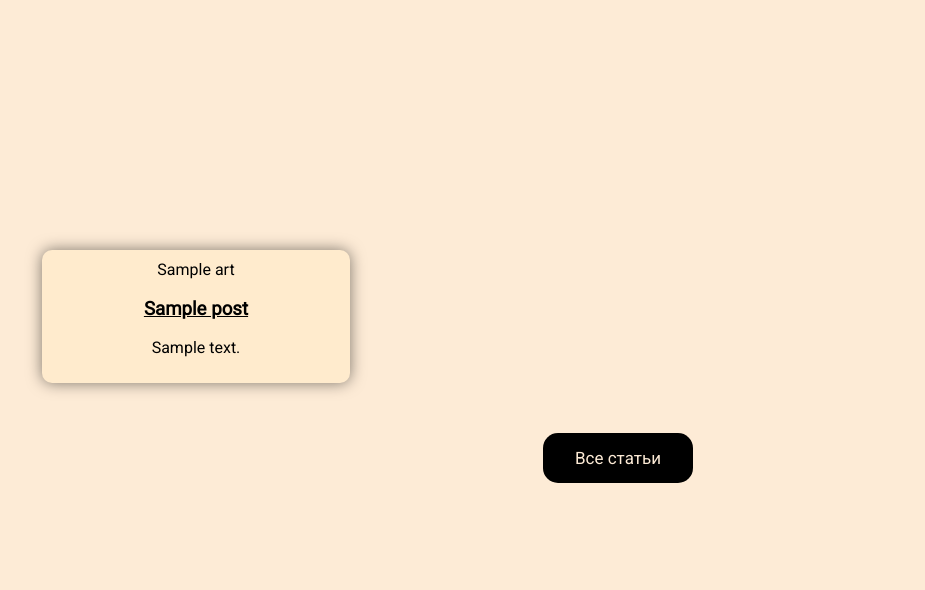
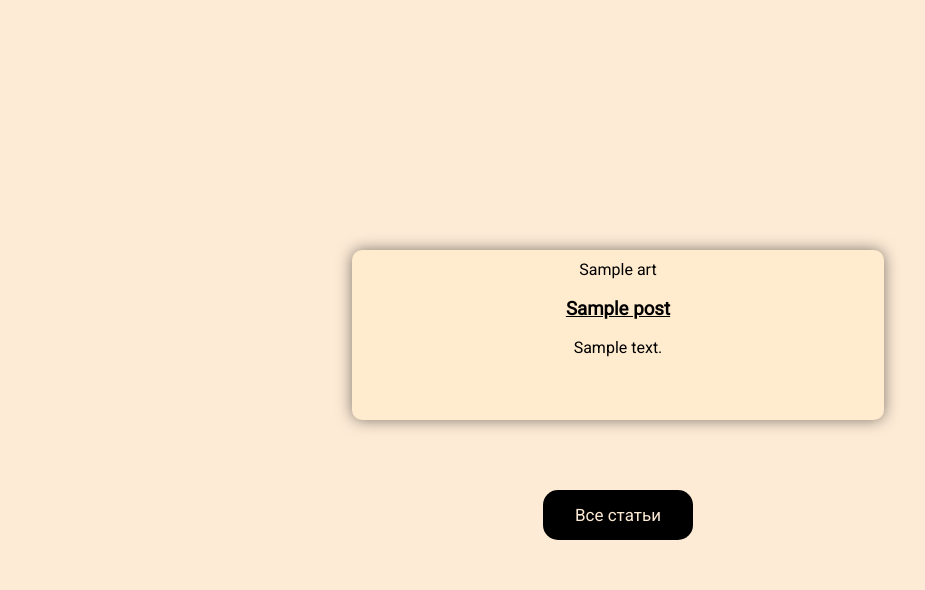
Before and after one commit to maksonsab/MySite, a Flask app: template templates/index.html in a window 1280 px wide. Shown: the part 614-1204 px from the top of the page, without its empty margins (22-947 px from the left). Before the commit the page ends 1097 px from the top, so only its background shows below. Run offline with Flask 2, Linux system fonts and the light colour scheme; the template is opened without the code that fills it: most values are stand-ins (such as "Sample title", 1, 10 or a date in 2020).

Commit message:
some changes

```diff
--- a/app.py
+++ b/app.py
@@ -7,8 +7,8 @@ from flask import Flask, request, render_template, redirect, session, url_for, m
 from werkzeug.wrappers import response
 
 
-from db_operations import db_operation
-import auth
+from database import db_operations
+from database import auth
 from forms import LoginForm, PostForm
 
 
@@ -21,7 +21,7 @@ app.config.update(
 
 
 def dbase(): #return database connection
-    return db_operation('database.db')
+    return db_operations.db_operation('database.db')
 
 def bad_cookie(where='login') -> response: #cleaning cookies
     response = make_response(redirect(url_for(where)), 302)
--- a/db_operations.py
+++ b/database/db_operations.py
@@ -4,7 +4,7 @@ import time
 
 
 from markdown import markdown
-import auth
+from database import auth
 
 class db_operation(object):
     '''Выполняет операции с базой данных'''
--- a/init_db.py
+++ b/database/init_db.py
@@ -1,8 +1,8 @@
 from time import sleep, time
 import sqlite3
-from auth import hash_password
+import auth
 
-connection = sqlite3.connect('database.db')
+connection = sqlite3.connect('../database.db')
 
 try:
     with open('schema.sql') as f:
@@ -20,7 +20,7 @@ cur.execute("INSERT INTO posts (title, post_description, content, creation_date)
 cur.execute('INSERT INTO posts (title, post_description, content, creation_date) VALUES (?,?,?,?)', ('Вторая статья', 'Тут я не думал над описанием', 'Над текстом тоже как-то не думал, но это не важно же, потому что тестовое всё!', int(time()) ))
 cur.execute('INSERT INTO posts (title, post_description, content, creation_date) VALUES (?,?,?,?)', ('Третья статья', 'Просто пишу буквы чтоб было описание!', 'Какой-то текст чтоб заполнить хоть что-то, но в целом есть над чем ещё думать, много даже над чем... Например, как выводить картиник и т.д.', int(time()) ))
 username = input('Login: ')
-password = hash_password(input('Password: '))
+password = auth.hash_password(input('Password: '))
 f_n = input('First name: ')
 l_n = input('Last name: ')
 cur.execute('INSERT INTO users (username, passwrd, first_name, last_name) VALUES (?,?,?,?)', (username, password , f_n, l_n))
--- a/forms.py
+++ b/forms.py
@@ -1,5 +1,5 @@
 from flask_wtf import FlaskForm
-from wtforms import StringField, PasswordField, SubmitField, TextAreaField, widgets
+from wtforms import StringField, PasswordField, SubmitField, TextAreaField
 from wtforms.validators import InputRequired, Length
 
 
--- a/static/styles/style.css
+++ b/static/styles/style.css
@@ -52,23 +52,37 @@ header {
 .articles {
 
 display: flex;
-justify-content: space-between;
-width: 90%;
+justify-content: space-around;
+flex-direction: column;
+width: 100%;
 align-items: center;
 
 }
 
+
 .artc {
 
     display: block;
-    width: 25%;
+    width: 40%;
+    height: 150px;
     background-color: blanchedalmond;
     box-shadow: 0 0 15px rgba(0,0,0,0.5);
     padding: 10px;
+    margin-bottom: 20px;
     border-radius: 10px;
     color: black;
 
 }
+
+@media (max-width: 640px) {
+    .artc {
+        display: block;
+        width: 70%;
+
+
+    }
+}
+
 
 #artc a {
     color: black;
--- a/templates/index.html
+++ b/templates/index.html
@@ -27,11 +27,7 @@
     <center>
         <div class="articles">
 
-
             {% for post in data %}
-
-
-
             <div class="artc">
                 {{art}}
                 <h3 id="artc"><a href={{ 'post/' + post['id']|string }}>{{post['title']}}</a></h3>
```
Also changed, not shown: database/auth.py (renamed from auth.py), database/schema.sql (renamed from schema.sql).
